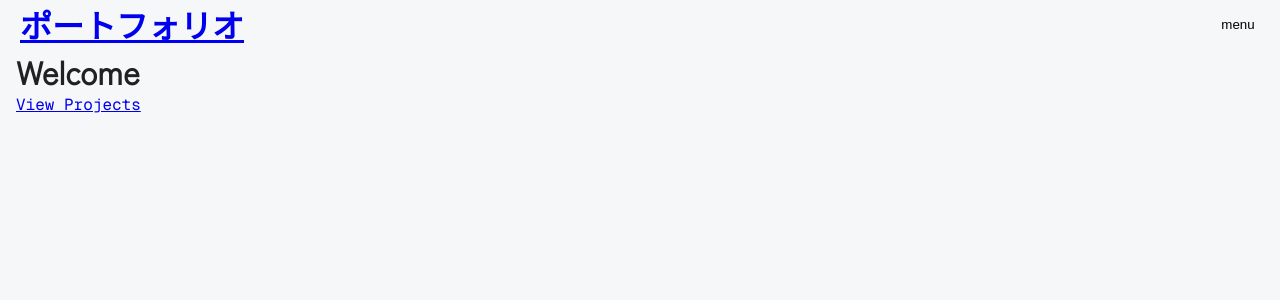
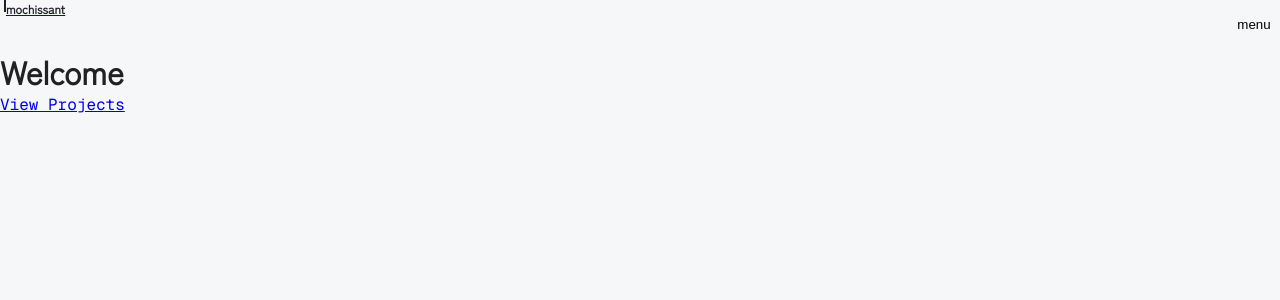
Before and after one commit to mochissant/portfolio-site, a Next.js app: page / in a window 1280 px wide. Shown: the top 300 px of the page. Built offline with nearby package versions, Linux system fonts and the light colour scheme.

Commit message:
User checkpoint: Adjust header styling to occupy full width and fix layout issues.

```diff
--- a/app/components/Header.tsx
+++ b/app/components/Header.tsx
@@ -5,7 +5,7 @@
 import { useState } from 'react';
 import Modal from './Modal';
 import Link from 'next/link'
-import { motion } from 'framer-motion';
+import { motion, useTransform, useMotionValue } from "framer-motion";
 
 export default function Header() {
   const [isModalOpen, setIsModalOpen] = useState(false)
@@ -14,14 +14,32 @@ export default function Header() {
     setIsModalOpen(!isModalOpen)
   }
 
+  // Motion Valueでスケールを管理
+  const scaleX = useMotionValue(0.6);
+
+  // スケールに連動してmochissantのx位置を変換
+  const textX = useTransform(scaleX, [0.6, 1], [-50, 0]);
+  // スケール0.6のとき -50px、スケール1のとき 0pxに移動
+
   return (
     <header>
-      <h1>
-        <Link href="/">ポートフォリオ</Link>
-      </h1>
-      <button onClick={toggleModalOpen}>
-        menu
-      </button>
+        <Link href="/">
+          <div className="moveHeader">
+            <motion.div
+              className="header-box"
+              style={{ scaleX, transformOrigin: "left" }}
+              animate={{ scaleX: 1 }}
+              transition={{ duration: 0.5, ease: "easeOut" }} // Closing the transition property correctly
+            ></motion.div>
+            {/* mochissantの位置をheader-boxのスケールに連動 */}
+            <motion.h1
+              className="header-h1"
+              style={{ x: textX }} // スケールに応じてx座標が変化
+              transition={{ duration: 0.5, ease: "easeOut" }}
+            >mochissant</motion.h1>
+          </div>
+        </Link>
+      <button onClick={toggleModalOpen}>menu</button>
       <Modal isOpen={isModalOpen} onClose={toggleModalOpen} />
     </header>
   )
--- a/app/globals.css
+++ b/app/globals.css
@@ -55,9 +55,7 @@ body {
   background-color: var(--gray50);
   display: flex;
   flex-direction: column;
-  padding-top: 0;
-  padding-right: var(--padding-lg);
-  padding-left: var(--padding-lg);
+  padding: 0;
   z-index: 0;
   font-family: var(--main-font);
 }
@@ -77,11 +75,17 @@ button{
 
 header {
   height: var(--header-height);
+  width: 100vw;
   display: flex;
   flex-direction: row;
-  align-items: center;
   justify-content: space-between;
   padding: 0 var(--padding-sm);
+}
+
+.moveHeader{
+  display: flex;
+  flex-direction: row;
+  flex-grow: 1;
 }
 
 .header-h1 {
```
